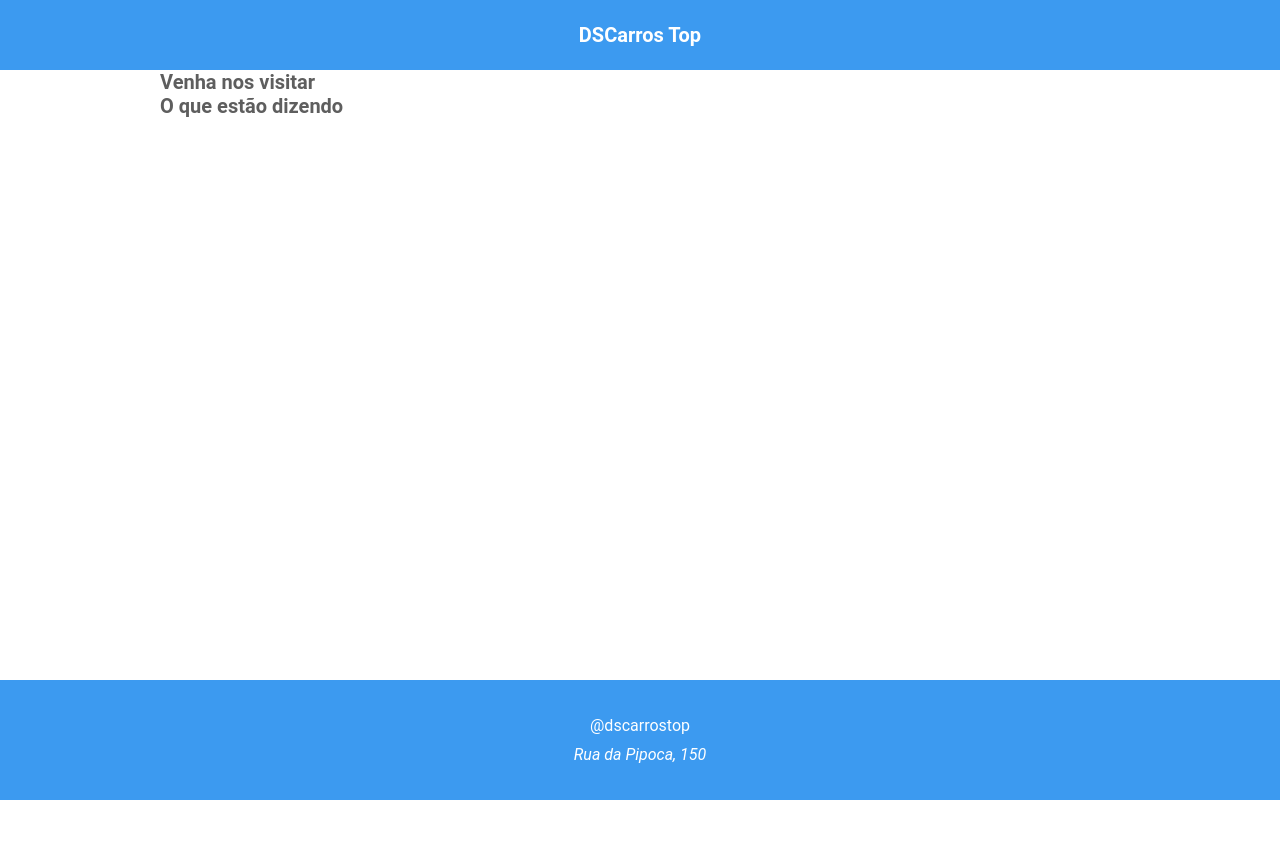
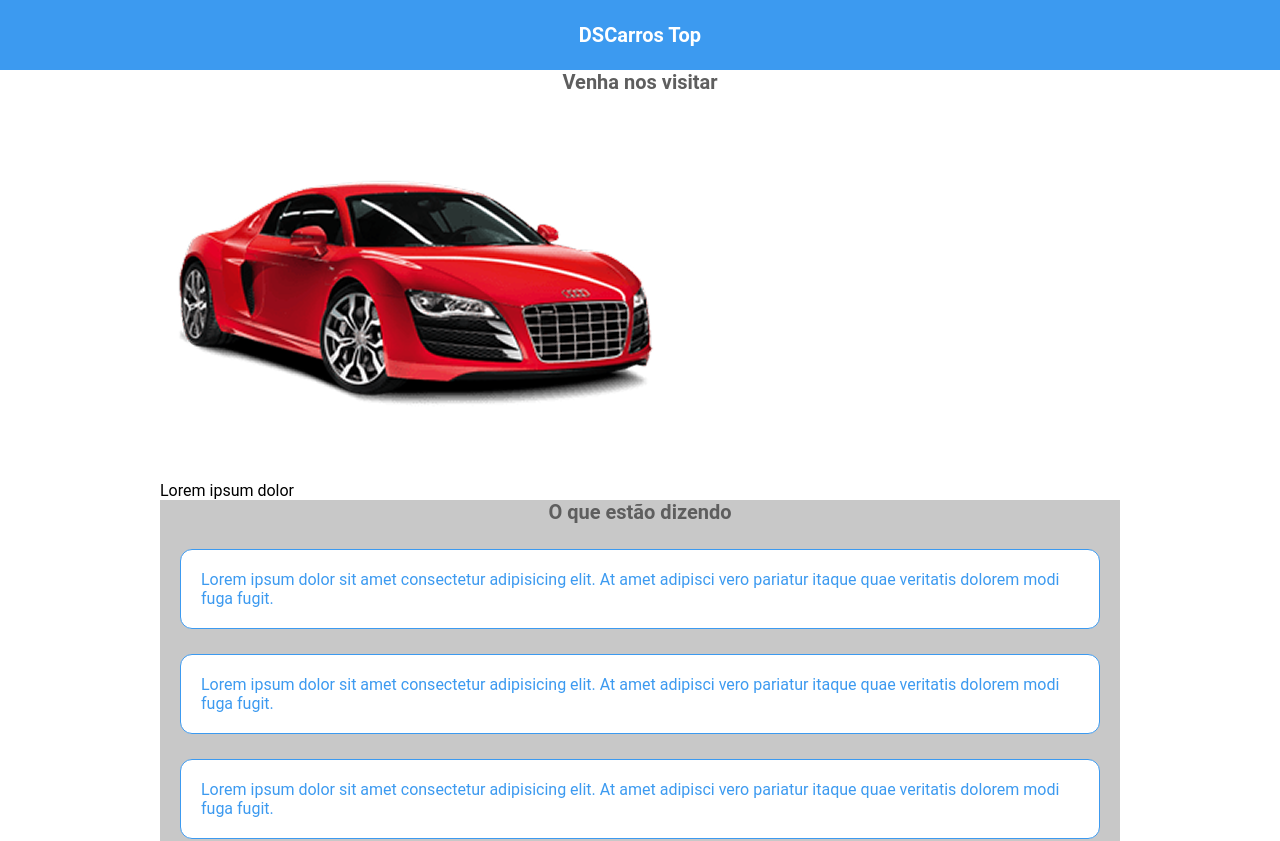
Before and after one commit to squoliver83/desafio-componentes-react, a React (Vite) app: page / in a window 1280 px wide. Shown: the top 841 px of the page. Before the commit the page ends 800 px from the top, so only its background shows below. Built offline with nearby package versions, Linux system fonts and the light colour scheme.

Commit message:
Começando card de imagem, ajustes gerais

```diff
--- /dev/null
+++ b/src/components/OpinionCard/index.tsx
@@ -0,0 +1,9 @@
+import './styles.css';
+
+export default function OpinionCard() {
+    return (
+        <div className="dcr-opinion-card">
+            <p>Lorem ipsum dolor sit amet consectetur adipisicing elit. At amet adipisci vero pariatur itaque quae veritatis dolorem modi fuga fugit.</p>
+        </div>
+    );
+}
--- /dev/null
+++ b/src/components/OpinionCard/styles.css
@@ -0,0 +1,9 @@
+.dcr-opinion-card {
+    border: 1px solid var(--dcr-color-font-secondary);
+    margin: 25px 0;
+    padding: 20px;
+    border-radius: 12px;
+    color: var(--dcr-color-font-secondary);
+    font-size: 16px;
+    background-color: var(--dcr-color-bg-secondary);
+}
--- /dev/null
+++ b/src/components/VisitCard/index.tsx
@@ -0,0 +1,15 @@
+import './styles.css';
+import carroImg from "../../assets/car.png";
+
+export default function VisitCard() {
+    return (
+        <div className="dcr-visit-card">
+            <div className="dcr-visit-card-image">
+                <img src={carroImg} alt="Carro" />
+            </div>
+            <div className="dcr-visit-card-description">
+                <p>Lorem ipsum dolor</p>
+            </div>
+        </div>
+    );
+}
--- a/src/routes/Comments/index.tsx
+++ b/src/routes/Comments/index.tsx
@@ -1,6 +1,8 @@
 import './styles.css';
 import Footer from "../../components/Footer";
 import Header from "../../components/Header"
+import OpinionCard from '../../components/OpinionCard';
+import VisitCard from '../../components/VisitCard';
 
 export default function Comments() {
     return (
@@ -12,7 +14,7 @@ export default function Comments() {
                         <h2>Venha nos visitar</h2>
                     </div>
                     <div className="dcr-comments-visit-cards">
-
+                        <VisitCard />
                     </div>
                 </section>
                 <section id="dcr-comments-opinions-section" className="dcr-container">
@@ -20,7 +22,10 @@ export default function Comments() {
                         <h2>O que estão dizendo</h2>
                     </div>
                     <div className="dcr-comments-opinions-cards">
-
+                        <OpinionCard />
+                        <OpinionCard />
+                        <OpinionCard />
+                        <OpinionCard />
                     </div>
                 </section>
             </main>
--- a/src/routes/Comments/styles.css
+++ b/src/routes/Comments/styles.css
@@ -1,5 +1,14 @@
 .dcr-comments-main {
     min-height: calc(100vh - 190px);
+}
+
+#dcr-comments-opinions-section {
+    background-color: var(--dcr-color-bg-quaternary);
+}
+
+.dcr-comments-visit-title {
+    display: flex;
+    justify-content: center;
 }
 
 .dcr-comments-visit-title h2 {
@@ -7,7 +16,16 @@
     color: var(--dcr-color-font-tertiary);
 }
 
+.dcr-comments-opinions-title {
+    display: flex;
+    justify-content: center;
+}
+
 .dcr-comments-opinions-title h2 {
     font-size: 20px;
     color: var(--dcr-color-font-tertiary);
 }
+
+.dcr-comments-opinions-cards {
+    padding: 0 20px;
+}
```
Also changed, not shown: src/components/VisitCard/styles.css (added).
